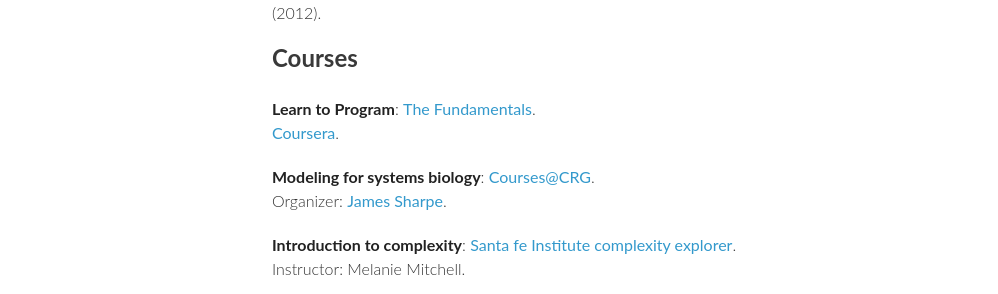
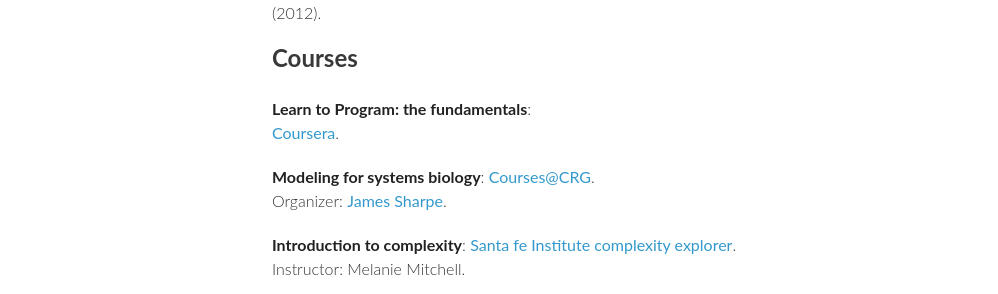
Before and after one commit to histonemark/histonemark.github.io, a Jekyll site: the page built from learning/index.md, in a window 1280 px wide. Shown: the part 312-606 px from the top of the page, without its empty margins (128-1126 px from the left). Built offline with Jekyll 4.4.1, drawn with Linux system fonts in a browser that asks for light colours; nearby versions of some CDN libraries; a style sheet for code colours, icons or effects is not loaded; some of the changed lines change nothing that is shown.

Commit message:
Fixed link

```diff
--- a/learning/index.md
+++ b/learning/index.md
@@ -23,8 +23,7 @@
 
 ## Courses
 
-**Learn to Program**: [The
-Fundamentals](https://www.coursera.org/learn/learn-to-program).
+**Learn to Program: the fundamentals**:
 [Coursera](https://www.coursera.org/learn/learn-to-program).
 
 **Modeling for systems biology**: [Courses@CRG](http://www.crg.eu/en/event/coursescrg-practical-summer-course-modeling-systems-biology-0).
```
